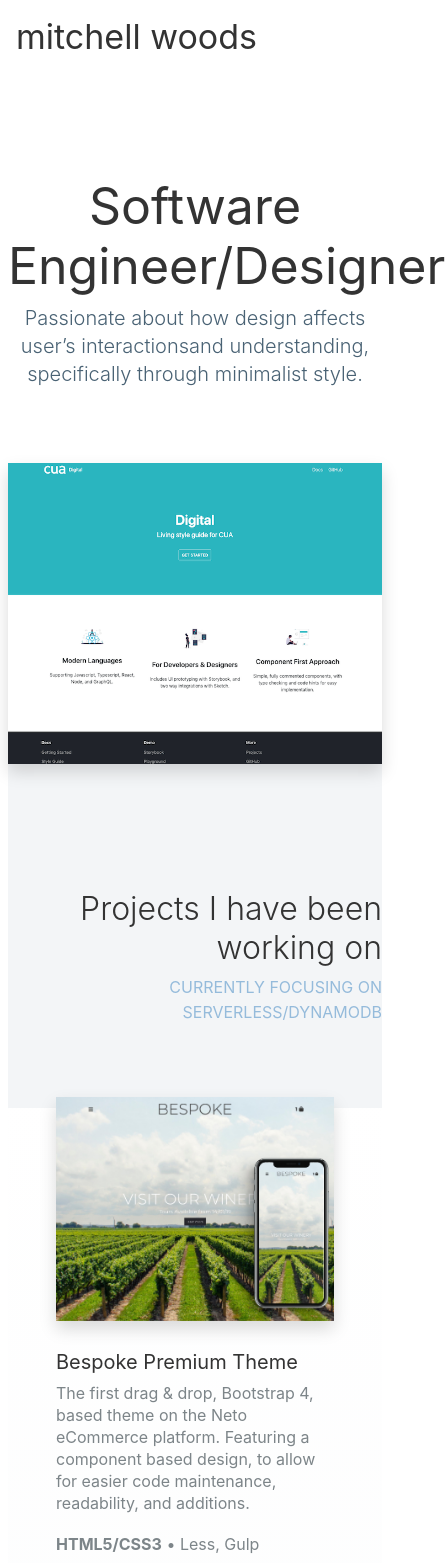
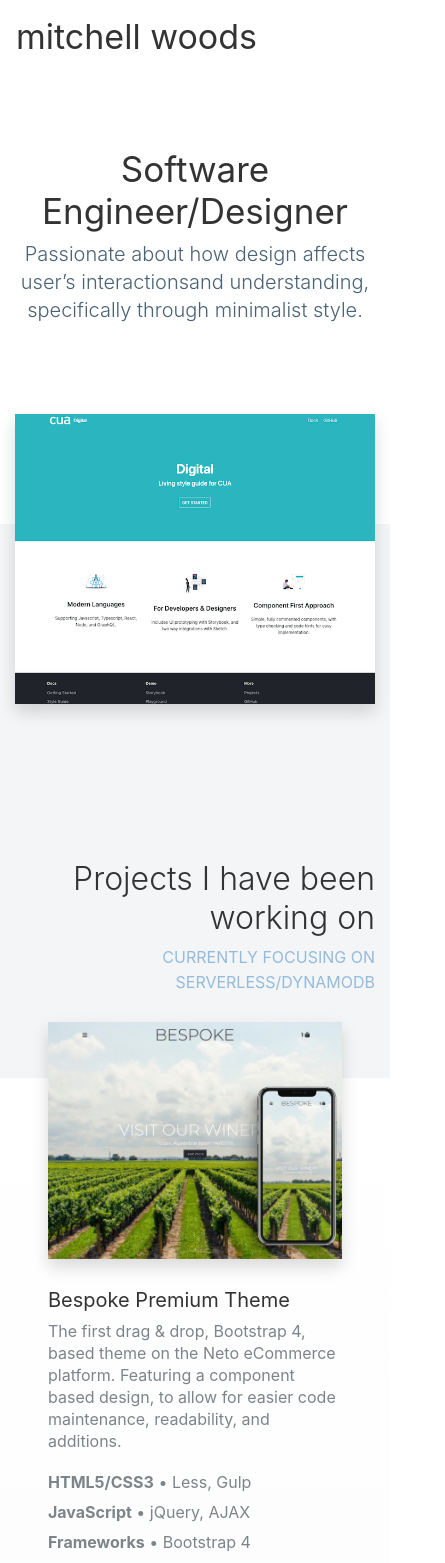
Before and after one commit to mmwoods/Portfolio, a React (Create React App) app: page / in a window 390 px wide. Shown: the top 1563 px of the page, 445 px wide, since content can reach past the window. Built offline with nearby package versions, Linux system fonts and the light colour scheme.

Commit message:
fix: mobile styling

```diff
--- a/src/components/footer/footer.tsx
+++ b/src/components/footer/footer.tsx
@@ -48,7 +48,7 @@ export const Footer = () => {
             key={index}
             href={link.url}
             target="_blank"
-            rel="noreferrer"
+            rel="noopener noreferrer"
           >
             {link.label}
           </a>
--- a/src/components/home/experience/experience.module.css
+++ b/src/components/home/experience/experience.module.css
@@ -1,5 +1,6 @@
 .wrapper {
   background: #f3f5f7;
+  padding: 15px;
 }
 
 .container {
--- a/src/components/home/experience/experience.tsx
+++ b/src/components/home/experience/experience.tsx
@@ -1,4 +1,4 @@
-import React, { CSSProperties } from "react";
+import React from "react";
 
 import css from "./experience.module.css";
 
--- a/src/components/home/introduction/introduction.module.css
+++ b/src/components/home/introduction/introduction.module.css
@@ -11,6 +11,7 @@
 .imageWrapper {
   display: flex;
   justify-content: center;
+  padding: 15px;
 }
 
 .image {
@@ -18,7 +19,15 @@
   box-shadow: rgba(0, 0, 0, 0.15) 0px 0.5rem 1rem;
 }
 
+.title {
+  font-size: 35px;
+}
+
 @media (min-width: 600px) {
+  .title {
+    font-size: 50px;
+  }
+
   .subtitle {
     display: inline-flex;
     flex-direction: column;
--- a/src/components/home/introduction/introduction.tsx
+++ b/src/components/home/introduction/introduction.tsx
@@ -13,7 +13,7 @@ export const Introduction = () => {
   return (
     <>
       <div className={css.wrapper}>
-        <h1>Software Engineer/Designer</h1>
+        <h1 className={css.title}>Software Engineer/Designer</h1>
         <h2 className={css.subtitle}>
           <span>Passionate about how design affects user’s interactions</span>
           <span>and understanding, specifically through minimalist style.</span>
--- a/src/components/home/project/project.module.css
+++ b/src/components/home/project/project.module.css
@@ -1,7 +1,7 @@
 .wrapper {
   display: flex;
   justify-content: center;
-  margin-top: 60px;
+  margin-top: 15px;
 }
 
 .button {
@@ -60,6 +60,10 @@
 }
 
 @media (min-width: 850px) {
+  .wrapper {
+    margin-top: 60px;
+  }
+
   .container {
     flex-direction: row;
     padding: 0 0 3rem 0;
--- a/src/components/home/project/project.tsx
+++ b/src/components/home/project/project.tsx
@@ -1,4 +1,4 @@
-import React, { CSSProperties } from "react";
+import React from "react";
 
 import { ProjectProps } from "./project.interface";
 import css from "./project.module.css";
--- a/src/components/home/title/title.module.css
+++ b/src/components/home/title/title.module.css
@@ -2,7 +2,7 @@
   display: flex;
   justify-content: center;
   background: #f3f5f7;
-  padding-bottom: 75px;
+  padding: 15px 15px 75px 15px;
 }
 
 .container {
--- a/src/components/stack-navigation/stack-navigation.tsx
+++ b/src/components/stack-navigation/stack-navigation.tsx
@@ -10,7 +10,7 @@ export const StackNavigation = (props: StackNavigationProps) => {
     <div data-testid={`${testID}.stack-navigation`}>
       <Header title="mitchell woods" />
 
-      <div style={{ padding: 8 }}>{children}</div>
+      <div>{children}</div>
 
       {!resume ? <Footer /> : null}
     </div>
```
